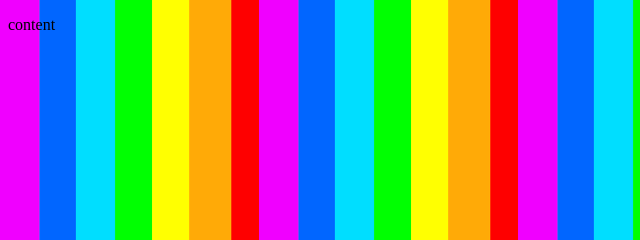
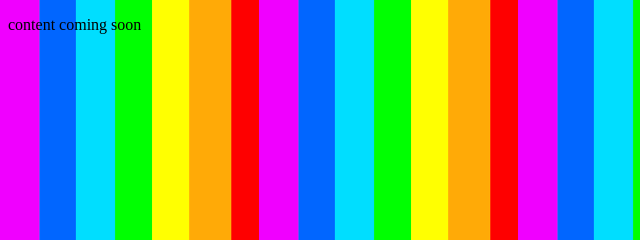
Before and after one commit to rdjx/lulzweb, a plain HTML site: page askme.html in a window 1280 px wide. Shown: the top 240 px of the page, 0-640 px from the left. Drawn offline with Linux system fonts and the light colour scheme.

```diff
--- a/askme.html
+++ b/askme.html
@@ -7,6 +7,6 @@
 </head>
 
 <body>
-    <p>content</p>
+    <p>content coming soon</p>
 </body>
 </html>
```
Also changed, not shown: index.html (+2 -0 lines).
